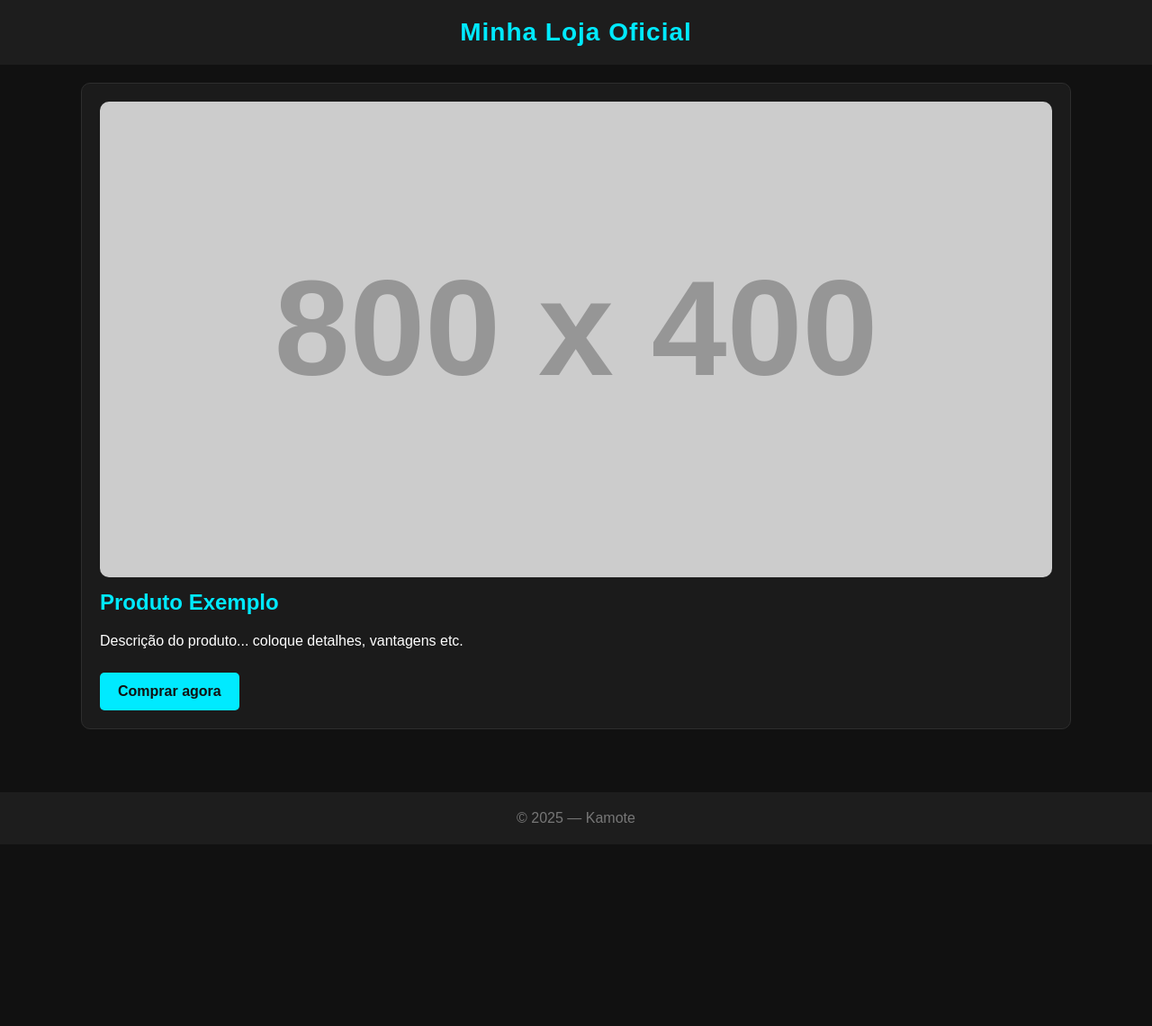
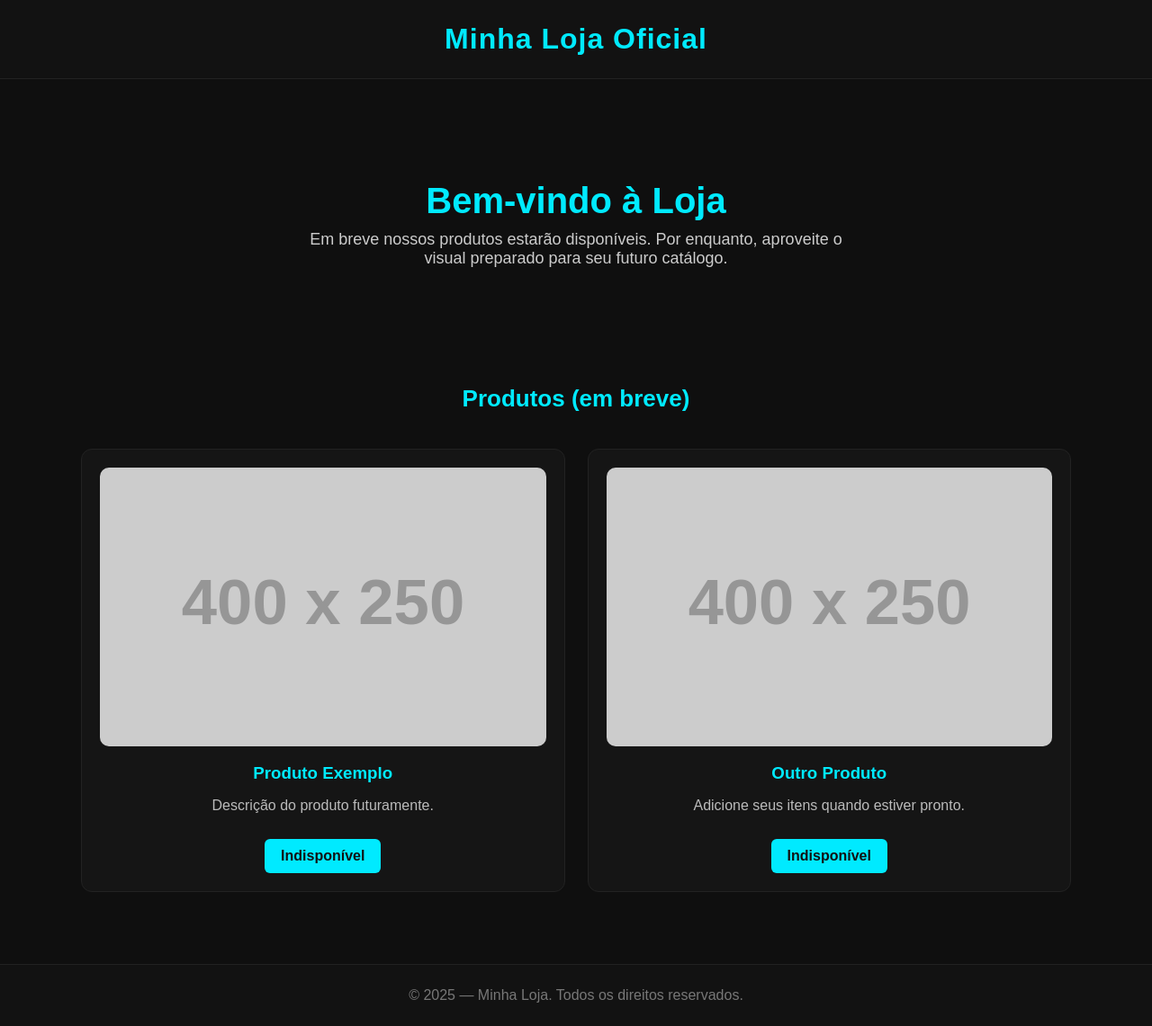
Before and after one commit to kamoteRY/kamote.github.io, a plain HTML site: page index.html in a window 1280 px wide. Shown: the whole page at 90% size. Before the commit the page ends 939 px from the top, so only its background shows below. Drawn offline with Linux system fonts and the light colour scheme; placeholder pictures from the web are drawn by us.

Commit message:
Update index.html

```diff
--- a/index.html
+++ b/index.html
@@ -4,85 +4,135 @@
     <meta charset="UTF-8">
     <meta name="viewport" content="width=device-width, initial-scale=1.0">
     <title>Minha Loja</title>
+
     <style>
         body {
             margin: 0;
             font-family: Arial, sans-serif;
-            background-color: #111;
-            color: #fff;
+            background: #0f0f0f;
+            color: #eee;
         }
 
         header {
-            background: #1d1d1d;
-            padding: 20px;
+            padding: 25px;
+            background: #121212;
+            border-bottom: 1px solid #222;
             text-align: center;
-            font-size: 28px;
+            font-size: 32px;
             font-weight: bold;
+            color: #00eaff;
             letter-spacing: 1px;
+        }
+
+        .hero {
+            padding: 80px 20px;
+            text-align: center;
+        }
+
+        .hero h1 {
+            font-size: 40px;
+            margin-bottom: 10px;
             color: #00eaff;
         }
 
-        .container {
+        .hero p {
+            font-size: 18px;
+            color: #ccc;
+            max-width: 600px;
+            margin: auto;
+        }
+
+        .section-title {
+            text-align: center;
+            margin: 50px 0 20px;
+            font-size: 26px;
+            color: #00eaff;
+        }
+
+        .products {
+            display: grid;
+            grid-template-columns: repeat(auto-fit, minmax(250px, 1fr));
+            gap: 25px;
+            padding: 20px;
             max-width: 1100px;
             margin: auto;
-            padding: 20px;
         }
 
-        .product {
-            background: #1b1b1b;
+        .card {
+            background: #151515;
             padding: 20px;
-            margin-bottom: 20px;
-            border-radius: 10px;
-            border: 1px solid #2e2e2e;
+            border-radius: 12px;
+            border: 1px solid #222;
+            text-align: center;
         }
 
-        .product img {
+        .card img {
             width: 100%;
             border-radius: 10px;
         }
 
-        .product h2 {
-            margin-top: 10px;
+        .card h3 {
+            margin: 15px 0 5px;
             color: #00eaff;
         }
 
-        .buy-btn {
+        .card p {
+            color: #bbb;
+        }
+
+        .btn {
             display: inline-block;
-            margin-top: 10px;
-            padding: 12px 20px;
+            margin-top: 12px;
+            padding: 10px 18px;
             background: #00eaff;
             color: #111;
-            border-radius: 5px;
+            font-weight: bold;
+            border-radius: 6px;
             text-decoration: none;
-            font-weight: bold;
         }
 
         footer {
+            margin-top: 60px;
             text-align: center;
-            padding: 20px;
-            background: #1d1d1d;
-            margin-top: 30px;
+            padding: 25px;
+            background: #121212;
             color: #777;
+            border-top: 1px solid #222;
         }
     </style>
 </head>
+
 <body>
 
 <header>Minha Loja Oficial</header>
 
-<div class="container">
+<section class="hero">
+    <h1>Bem-vindo à Loja</h1>
+    <p>Em breve nossos produtos estarão disponíveis. Por enquanto, aproveite o visual preparado para seu futuro catálogo.</p>
+</section>
 
-    <div class="product">
-        <img src="https://via.placeholder.com/800x400" alt="Produto">
-        <h2>Produto Exemplo</h2>
-        <p>Descrição do produto... coloque detalhes, vantagens etc.</p>
-        <a class="buy-btn" href="#">Comprar agora</a>
+<h2 class="section-title">Produtos (em breve)</h2>
+
+<div class="products">
+
+    <div class="card">
+        <img src="https://via.placeholder.com/400x250" alt="Produto">
+        <h3>Produto Exemplo</h3>
+        <p>Descrição do produto futuramente.</p>
+        <a href="#" class="btn">Indisponível</a>
+    </div>
+
+    <div class="card">
+        <img src="https://via.placeholder.com/400x250" alt="Produto">
+        <h3>Outro Produto</h3>
+        <p>Adicione seus itens quando estiver pronto.</p>
+        <a href="#" class="btn">Indisponível</a>
     </div>
 
 </div>
 
 <footer>
-    © 2025 — Kamote
+    © 2025 — Minha Loja. Todos os direitos reservados.
 </footer>
 
 </body>
```
